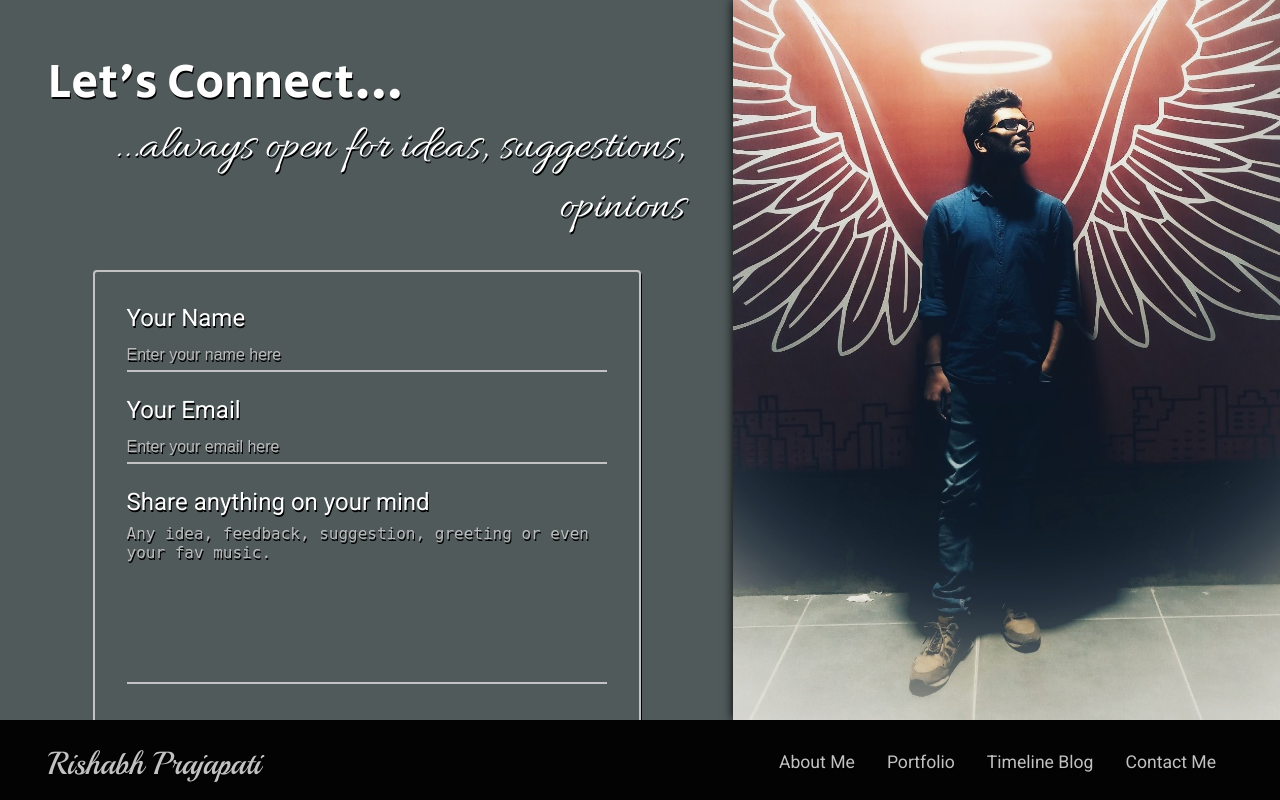
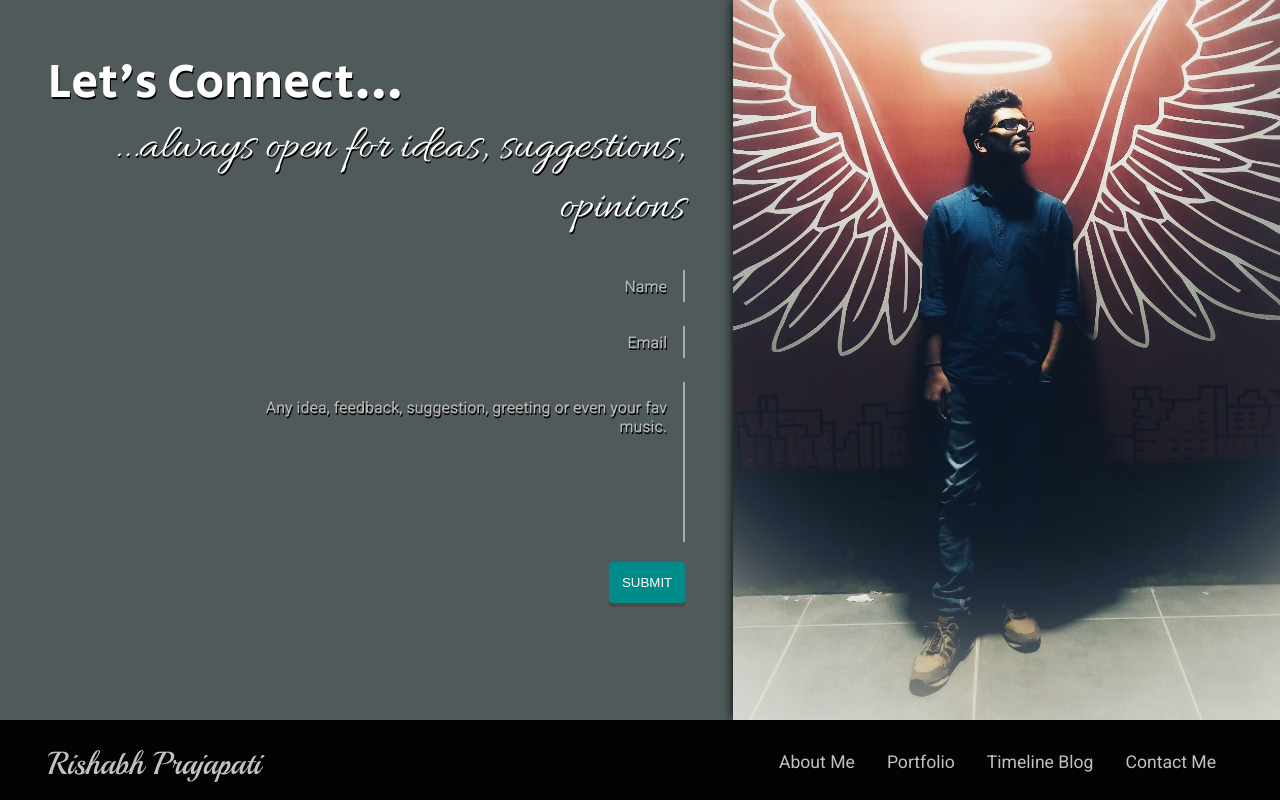
Before and after one commit to alegend4u/uBlog, a Django app: page /contact in a window 1280 px wide. Run offline with Django 3.2, Linux system fonts and the light colour scheme; style sheets or scripts are compiled from the project's sources.

Commit message:
Change form design

```diff
--- a/portfolio/static/portfolio/css/contact.css
+++ b/portfolio/static/portfolio/css/contact.css
@@ -8,8 +8,13 @@ form input, form textarea {
   display: block;
 }
 
+::selection {
+  background: #c2c2c2;
+}
+
 ::placeholder {
   color: #bbb;
+  text-align: right;
 }
 
 .split {
@@ -36,31 +41,56 @@ form input, form textarea {
 }
 .split .contact_info .feedback_form {
   width: fit-content;
-  margin: 2rem auto;
-  border: 2px solid #c2c2c2;
+  margin: 2rem 0 2rem auto;
   border-radius: 4px;
-  padding: 2rem;
-  box-shadow: 1px 2px 0 black;
 }
 .split .contact_info .feedback_form:focus {
   border-color: white;
 }
 .split .contact_info .feedback_form * {
+  margin-left: auto;
   border-color: #c2c2c2;
   transition: all 0.3s ease-in-out;
+}
+.split .contact_info .feedback_form input[type=text], .split .contact_info .feedback_form textarea {
+  border: none;
+  border-right: 2px solid #aaa;
+  padding: 1rem;
+  width: 30rem;
+  margin: 0.5rem 0 1.5rem 0;
+  text-align: right;
+  color: white;
+  font-family: "Roboto", sans-serif;
+  font-size: 1rem;
+}
+.split .contact_info .feedback_form input[type=text]:focus, .split .contact_info .feedback_form textarea:focus {
+  border-color: white;
 }
 .split .contact_info .feedback_form textarea {
   height: 10rem;
   resize: none;
+  text-align: left;
 }
-.split .contact_info .feedback_form input[type=text], .split .contact_info .feedback_form textarea {
-  width: 30rem;
-  margin: 0.5rem 0 1.5rem 0;
-  font-size: 1rem;
+.split .contact_info .feedback_form .submit_button {
+  padding: 0.8rem;
+  border: none;
+  border-radius: 4px;
+  position: relative;
+  bottom: 4px;
+  text-transform: uppercase;
   color: white;
+  background: darkcyan;
+  text-shadow: none;
+  box-shadow: 0 4px 0 #4a4a4a;
+  transition: all 0.1s linear 0s;
 }
-.split .contact_info .feedback_form input[type=text]:focus, .split .contact_info .feedback_form textarea:focus {
-  border-color: white;
+.split .contact_info .feedback_form .submit_button:hover {
+  bottom: 3px;
+  box-shadow: 0 3px 0 #444;
+}
+.split .contact_info .feedback_form .submit_button:active {
+  bottom: 0;
+  box-shadow: 0 0 0 #444;
 }
 .split img {
   box-shadow: 0 0 10px black;
--- a/portfolio/static/portfolio/sass/contact.sass
+++ b/portfolio/static/portfolio/sass/contact.sass
@@ -10,8 +10,13 @@ form
   input, textarea
     display: block
 
+::selection
+  background: $primary-color
+  //color: black
+
 ::placeholder
   color: #bbb
+  text-align: right
 
 .split
   display: flex
@@ -38,34 +43,61 @@ form
 
     .feedback_form
       width: fit-content
-      margin: 2rem auto
-      border: 2px solid $primary-color
+      margin: 2rem 0 2rem auto
       border-radius: 4px
-      padding: 2rem
-      box-shadow: 1px 2px 0 black
 
 
       &:focus
         border-color: white
 
       *
+        margin-left: auto
         border-color: $primary-color
         @include transition-ease
+
+      input[type='text'], textarea
+        border: none
+        border-right: 2px solid #aaa
+
+        padding: 1rem
+        width: 30rem
+        margin: 0.5rem 0 1.5rem 0
+
+        text-align: right
+        color: white
+        font-family: "Roboto", sans-serif
+        font-size: 1rem
+
+        &:focus
+          border-color: white
 
       textarea
         height: 10rem
         resize: none
+        text-align: left
 
-      input[type='text'], textarea
-        width: 30rem
-        margin: 0.5rem 0 1.5rem 0
-        font-size: 1rem
+      .submit_button
+        padding: 0.8rem
+        border: none
+        border-radius: 4px
+        position: relative
+        bottom: 4px
+
+        text-transform: uppercase
         color: white
+        background: darkcyan
 
-        &:focus
-          border-color: white
+        text-shadow: none
+        box-shadow: 0 4px 0 #4a4a4a
+        transition: all .1s linear 0s
 
+        &:hover
+          bottom: 3px
+          box-shadow: 0 3px 0 #444
 
+        &:active
+          bottom: 0
+          box-shadow: 0 0 0 #444
   img
     box-shadow: 0 0 10px black
     height: inherit
--- a/portfolio/templates/portfolio/contact.html
+++ b/portfolio/templates/portfolio/contact.html
@@ -13,13 +13,12 @@
         <div class="contact_info">
             <p class="header_text">Let's Connect...</p>
             <p class="subtitle_text">...always open for ideas, suggestions, opinions</p>
-            <form class="feedback_form">
-                <label>Your Name<input type="text" name="name" placeholder="Enter your name here"></label>
-                <label>Your Email<input type="text" name="email" placeholder="Enter your email here" required></label>
-                <label>Share anything on your mind
-                    <textarea name="feedback" rows="5"
-                              placeholder="Any idea, feedback, suggestion, greeting or even your fav music."></textarea>
-                </label>
+            <form class="feedback_form" method="post">
+                <input type="text" name="name" placeholder="Name">
+                <input type="text" name="email" placeholder="Email" required>
+                <textarea name="feedback" rows="5" required
+                          placeholder="Any idea, feedback, suggestion, greeting or even your fav music."></textarea>
+                <input type="submit" class="submit_button">
             </form>
             <div class="social_media"></div>
         </div>
```
Also changed, not shown: 1 other file.
